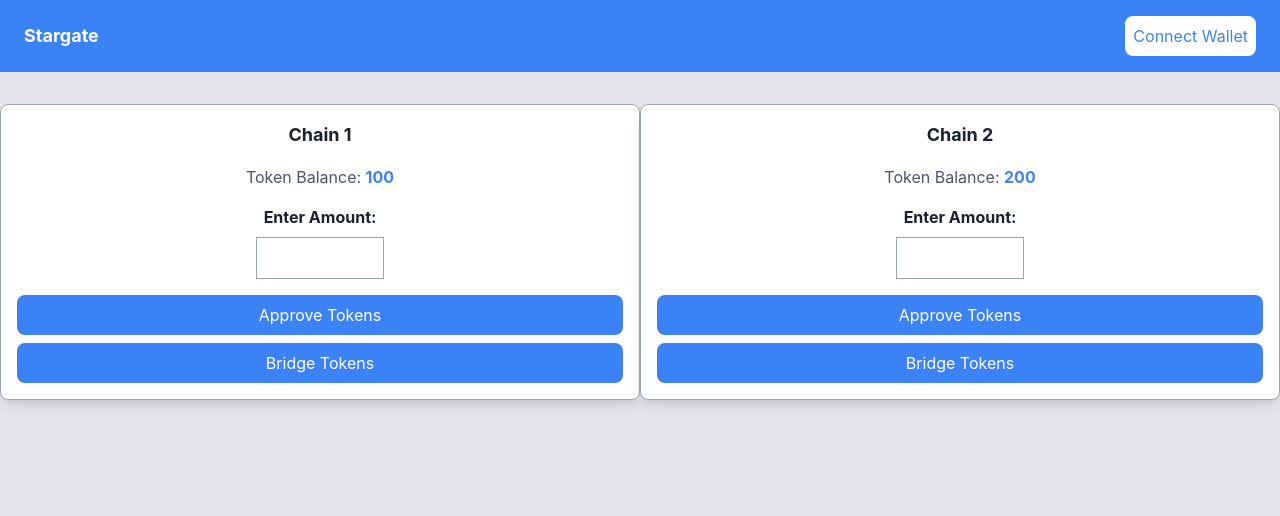
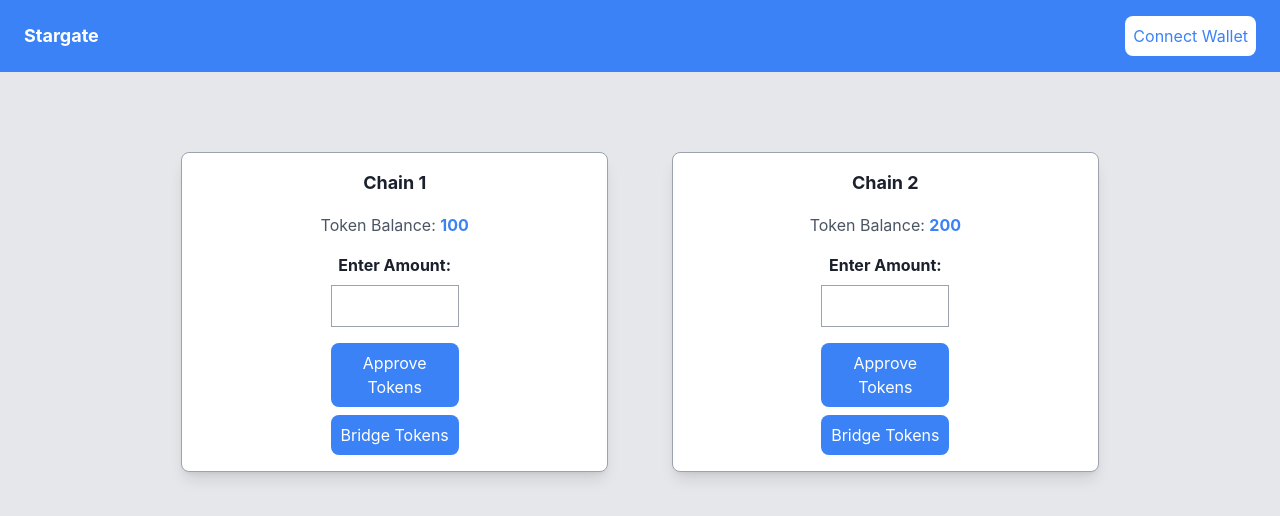
Before and after one commit to UltimateRoman/Stargate, a Next.js app in the folder packages/next-app/: page / in a window 1280 px wide. Shown: the top 516 px of the page. Built offline with nearby package versions, Linux system fonts and the light colour scheme; what @rainbow-me/rainbowkit, wagmi would draw is missing.

Commit message:
basic UI

```diff
--- a/packages/next-app/pages/index.tsx
+++ b/packages/next-app/pages/index.tsx
@@ -7,15 +7,15 @@
 
 const Home: NextPage = () => {
 return (
-   <div className="flex flex-col min-h-screen bg-gray-200">
+  <div className="flex flex-col min-h-screen bg-gray-200">
       <header className="bg-blue-500 py-4 px-6">
         <div className="flex justify-between items-center">
           <h2 className="text-lg font-bold text-white">Stargate</h2>
           <button className="bg-white text-blue-500 p-2 rounded-lg">Connect Wallet</button>
         </div>
       </header>
-      <main className="flex justify-center mt-8">
-        <div className="w-1/2 p-4 border border-gray-400 bg-white shadow-lg rounded-lg text-center">
+      <main className="flex justify-center mt-20">
+        <div className="w-1/3 p-4 border border-gray-400 bg-white shadow-lg rounded-lg text-center mr-8">
           <h2 className="text-lg font-bold">Chain 1</h2>
           <div className="mt-4">
             <p className="text-gray-600">Token Balance: <span className="font-bold text-blue-500">100</span></p>
@@ -23,13 +23,13 @@
               <label className="block font-bold mb-2">Enter Amount:</label>
               <input type="text" className="border border-gray-400 p-2 w-32" />
             </div>
-            <div className="mt-4 flex flex-col">
-              <button className="bg-blue-500 text-white p-2 rounded-lg">Approve Tokens</button>
-              <button className="bg-blue-500 text-white p-2 rounded-lg mt-2">Bridge Tokens</button>
+            <div className="mt-4 flex flex-col items-center">
+              <button className="bg-blue-500 text-white p-2 rounded-lg w-32">Approve Tokens</button>
+              <button className="bg-blue-500 text-white p-2 rounded-lg mt-2 w-32">Bridge Tokens</button>
             </div>
           </div>
         </div>
-        <div className="w-1/2 p-4 border border-gray-400 bg-white shadow-lg rounded-lg text-center">
+        <div className="w-1/3 p-4 border border-gray-400 bg-white shadow-lg rounded-lg text-center ml-8">
           <h2 className="text-lg font-bold">Chain 2</h2>
           <div className="mt-4">
             <p className="text-gray-600">Token Balance: <span className="font-bold text-blue-500">200</span></p>
@@ -37,9 +37,9 @@
               <label className="block font-bold mb-2">Enter Amount:</label>
               <input type="text" className="border border-gray-400 p-2 w-32" />
             </div>
-            <div className="mt-4 flex flex-col">
-              <button className="bg-blue-500 text-white p-2 rounded-lg">Approve Tokens</button>
-              <button className="bg-blue-500 text-white p-2 rounded-lg mt-2">Bridge Tokens</button>
+            <div className="mt-4 flex flex-col items-center">
+              <button className="bg-blue-500 text-white p-2 rounded-lg w-32">Approve Tokens</button>
+              <button className="bg-blue-500 text-white p-2 rounded-lg mt-2 w-32">Bridge Tokens</button>
             </div>
           </div>
         </div>
```
